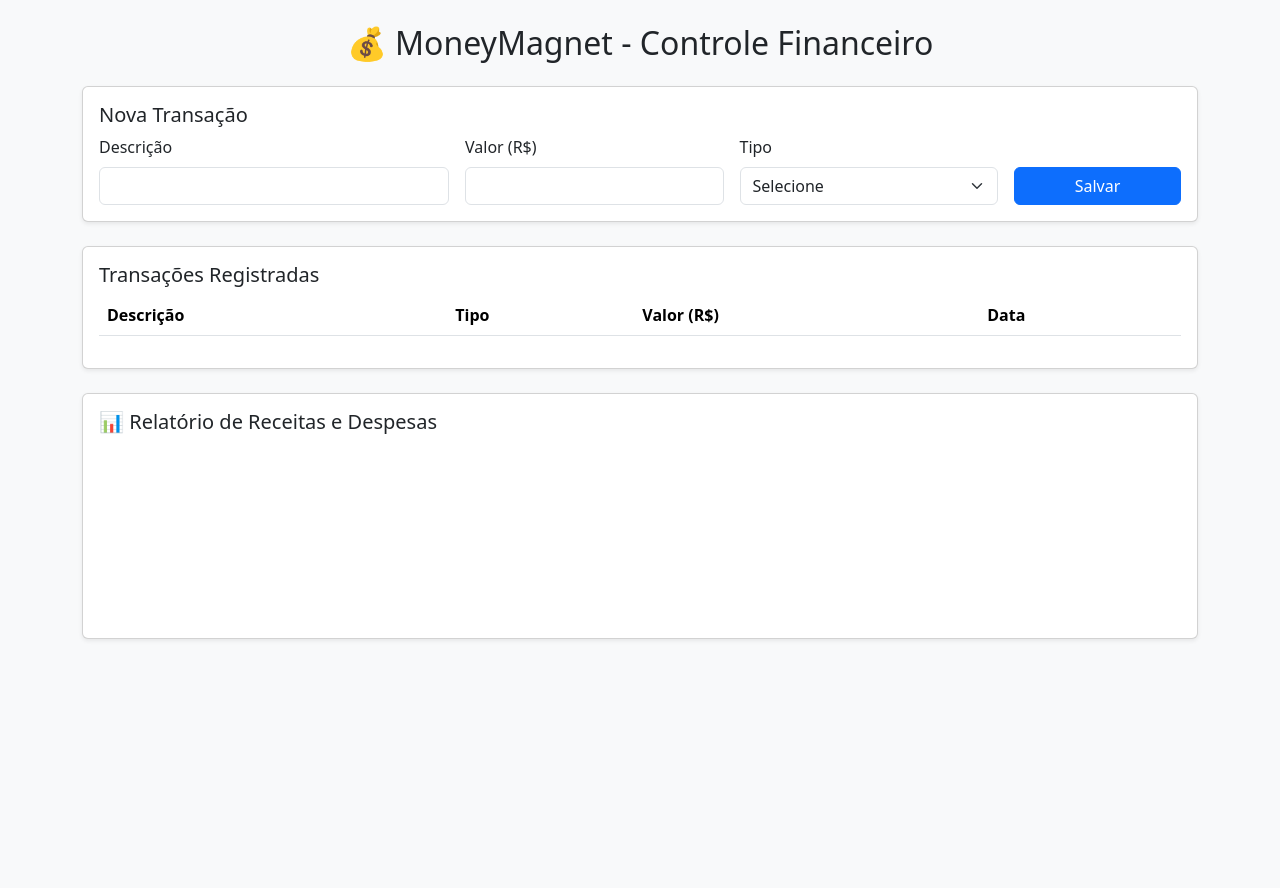
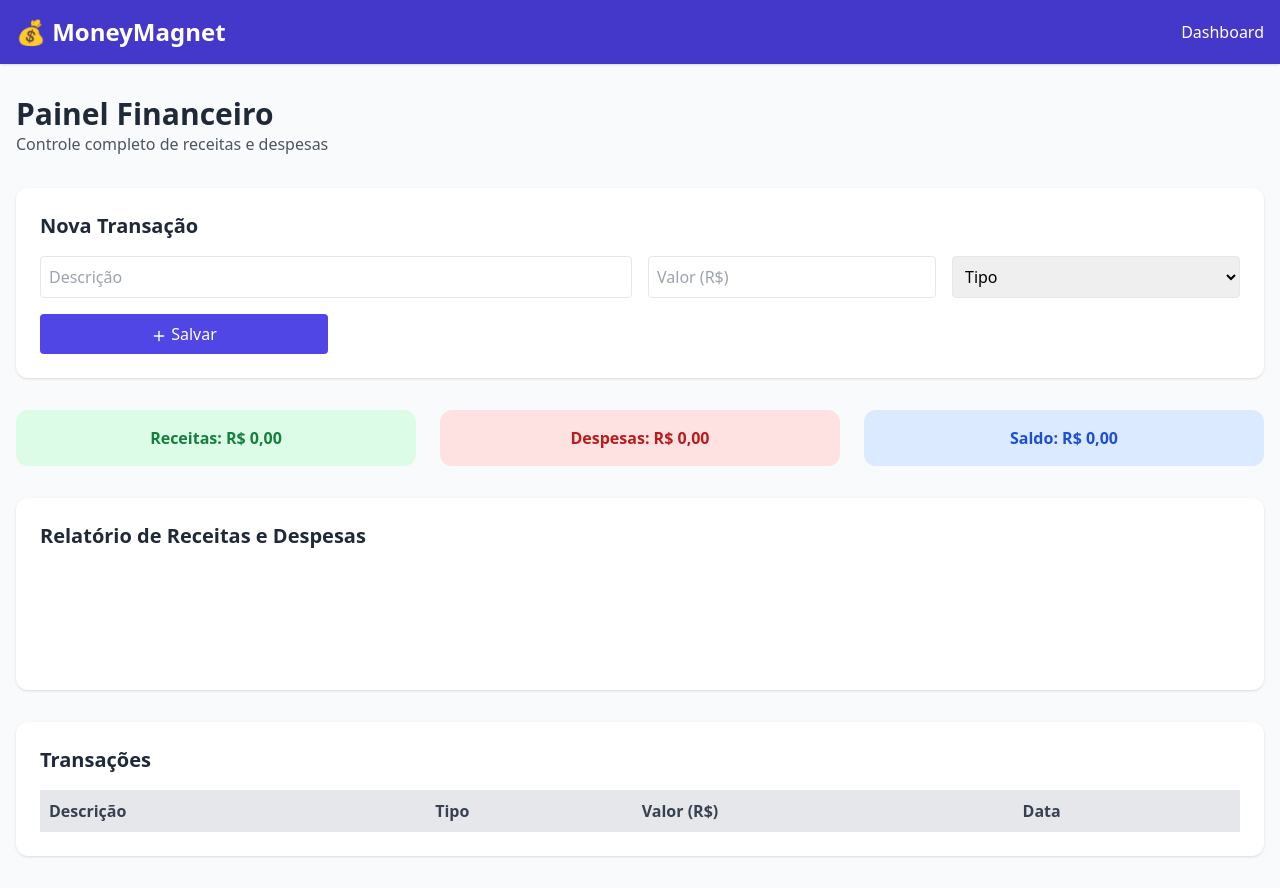
Before and after one commit to limae7852/Financeiro, a plain HTML site: page index.html in a window 1280 px wide. Before the commit the page ends 800 px from the top, so only its background shows below. Drawn offline with nearby package versions, Linux system fonts and the light colour scheme; no server answers.

Commit message:
index.html

```diff
--- a/index.html
+++ b/index.html
@@ -1,82 +1,98 @@
 <!DOCTYPE html>
 <html lang="pt-BR">
 <head>
-  <meta charset="UTF-8">
-  <meta name="viewport" content="width=device-width, initial-scale=1.0">
-  <title>ROSSETTI - Controle Financeiro</title>
-  <link href="https://cdn.jsdelivr.net/npm/bootstrap@5.3.2/dist/css/bootstrap.min.css" rel="stylesheet">
+  <meta charset="UTF-8" />
+  <meta name="viewport" content="width=device-width, initial-scale=1.0" />
+  <title>MoneyMagnet | Gestão Financeira</title>
+
+  <!-- TailwindCSS + Feather Icons + Chart.js -->
+  <script src="https://cdn.tailwindcss.com"></script>
+  <script src="https://cdn.jsdelivr.net/npm/feather-icons/dist/feather.min.js"></script>
   <script src="https://cdn.jsdelivr.net/npm/chart.js"></script>
 </head>
-<body class="bg-light">
 
-  <div class="container py-4">
-    <h2 class="text-center mb-4">💰 MoneyMagnet - Controle Financeiro</h2>
+<body class="bg-gray-50 min-h-screen">
+  <!-- Navbar -->
+  <nav class="bg-indigo-700 text-white p-4 shadow">
+    <div class="container mx-auto flex justify-between items-center">
+      <h1 class="text-2xl font-bold">💰 MoneyMagnet</h1>
+      <a href="#" class="hover:underline">Dashboard</a>
+    </div>
+  </nav>
 
-    <!-- FORMULÁRIO DE TRANSAÇÃO -->
-    <div class="card mb-4 shadow-sm">
-      <div class="card-body">
-        <h5 class="card-title">Nova Transação</h5>
-        <form id="formTransacao" class="row g-3">
-          <div class="col-md-4">
-            <label class="form-label">Descrição</label>
-            <input type="text" id="descricao" class="form-control" required>
+  <!-- Conteúdo principal -->
+  <main class="container mx-auto px-4 py-8">
+    <div class="flex flex-col md:flex-row justify-between items-start md:items-center mb-8">
+      <div>
+        <h2 class="text-3xl font-bold text-gray-800">Painel Financeiro</h2>
+        <p class="text-gray-600">Controle completo de receitas e despesas</p>
       </div>
-          <div class="col-md-3">
-            <label class="form-label">Valor (R$)</label>
-            <input type="number" id="valor" class="form-control" required>
     </div>
-          <div class="col-md-3">
-            <label class="form-label">Tipo</label>
-            <select id="tipo" class="form-select" required>
-              <option value="">Selecione</option>
+
+    <!-- Formulário -->
+    <div class="bg-white p-6 rounded-xl shadow mb-8">
+      <h3 class="text-xl font-semibold mb-4 text-gray-800">Nova Transação</h3>
+      <form id="formTransacao" class="grid grid-cols-1 md:grid-cols-4 gap-4">
+        <input type="text" id="descricao" placeholder="Descrição" class="border p-2 rounded col-span-1 md:col-span-2" />
+        <input type="number" id="valor" placeholder="Valor (R$)" class="border p-2 rounded" />
+        <select id="tipo" class="border p-2 rounded">
+          <option value="">Tipo</option>
           <option value="receita">Receita</option>
           <option value="despesa">Despesa</option>
         </select>
+        <button type="submit" class="bg-indigo-600 text-white px-4 py-2 rounded hover:bg-indigo-700">
+          <i data-feather="plus" class="inline w-4 h-4 mr-1"></i>Salvar
+        </button>
+      </form>
     </div>
-          <div class="col-md-2 d-flex align-items-end">
-            <button type="submit" class="btn btn-primary w-100">Salvar</button>
+
+    <!-- Relatório financeiro -->
+    <div class="grid grid-cols-1 md:grid-cols-3 gap-6 mb-8">
+      <div class="bg-green-100 text-green-700 p-4 rounded-xl text-center font-semibold" id="totalReceitas">
+        Receitas: R$ 0,00
       </div>
-        </form>
+      <div class="bg-red-100 text-red-700 p-4 rounded-xl text-center font-semibold" id="totalDespesas">
+        Despesas: R$ 0,00
+      </div>
+      <div class="bg-blue-100 text-blue-700 p-4 rounded-xl text-center font-semibold" id="saldoFinal">
+        Saldo: R$ 0,00
       </div>
     </div>
 
-    <!-- TABELA DE TRANSAÇÕES -->
-    <div class="card shadow-sm mb-4">
-      <div class="card-body">
-        <h5 class="card-title">Transações Registradas</h5>
-        <table class="table table-striped" id="tabelaTransacoes">
+    <!-- Gráfico -->
+    <div class="bg-white p-6 rounded-xl shadow mb-8">
+      <h3 class="text-xl font-semibold text-gray-800 mb-4">Relatório de Receitas e Despesas</h3>
+      <canvas id="grafico" height="100"></canvas>
+    </div>
+
+    <!-- Tabela -->
+    <div class="bg-white p-6 rounded-xl shadow">
+      <h3 class="text-xl font-semibold mb-4 text-gray-800">Transações</h3>
+      <div class="overflow-x-auto">
+        <table id="tabelaTransacoes" class="w-full text-left border">
           <thead>
-            <tr>
-              <th>Descrição</th>
-              <th>Tipo</th>
-              <th>Valor (R$)</th>
-              <th>Data</th>
+            <tr class="bg-gray-200 text-gray-700">
+              <th class="p-2">Descrição</th>
+              <th class="p-2">Tipo</th>
+              <th class="p-2">Valor (R$)</th>
+              <th class="p-2">Data</th>
             </tr>
           </thead>
           <tbody></tbody>
         </table>
       </div>
     </div>
-
-    <!-- RELATÓRIO -->
-    <div class="card shadow-sm">
-      <div class="card-body">
-        <h5 class="card-title">📊 Relatório de Receitas e Despesas</h5>
-        <canvas id="grafico"></canvas>
-        <div class="mt-4 text-center">
-          <h5><span id="totalReceitas" class="text-success fw-bold"></span></h5>
-          <h5><span id="totalDespesas" class="text-danger fw-bold"></span></h5>
-          <h5><span id="saldoFinal" class="fw-bold"></span></h5>
-        </div>
-      </div>
-    </div>
-  </div>
+  </main>
 
   <!-- Firebase -->
   <script type="module">
     import { initializeApp } from "https://www.gstatic.com/firebasejs/11.0.1/firebase-app.js";
-    import { getFirestore, collection, addDoc, getDocs, onSnapshot, serverTimestamp } from "https://www.gstatic.com/firebasejs/11.0.1/firebase-firestore.js";
+    import {
+      getFirestore, collection, addDoc, getDocs, onSnapshot,
+      serverTimestamp, query, orderBy
+    } from "https://www.gstatic.com/firebasejs/11.0.1/firebase-firestore.js";
 
+    // 🔧 CONFIGURAÇÃO DO FIREBASE (cole a sua aqui)
     const firebaseConfig = {
       apiKey: "AIzaSyBKL1wKzXRmQl75S1L0JwEzsT_UPtoLq5o",
       authDomain: "moneymagnet-financeiro.firebaseapp.com",
@@ -86,23 +102,27 @@
       appId: "1:861048650591:web:7d62142069a213b67b14ea"
     };
 
+    // Inicializa o app e Firestore
     const app = initializeApp(firebaseConfig);
     const db = getFirestore(app);
 
-    const form = document.getElementById('formTransacao');
-    const tabela = document.getElementById('tabelaTransacoes').querySelector('tbody');
-    const graficoCanvas = document.getElementById('grafico');
-
+    // Referências de elementos
+    const form = document.getElementById("formTransacao");
+    const tabela = document.getElementById("tabelaTransacoes").querySelector("tbody");
+    const graficoCanvas = document.getElementById("grafico");
     let grafico;
 
-    // Salvar transação
-    form.addEventListener('submit', async (e) => {
+    // Adiciona nova transação
+    form.addEventListener("submit", async (e) => {
       e.preventDefault();
-      const descricao = document.getElementById('descricao').value;
-      const valor = parseFloat(document.getElementById('valor').value);
-      const tipo = document.getElementById('tipo').value;
+      const descricao = document.getElementById("descricao").value.trim();
+      const valor = parseFloat(document.getElementById("valor").value);
+      const tipo = document.getElementById("tipo").value;
 
-      if (!descricao || !valor || !tipo) return alert("Preencha todos os campos!");
+      if (!descricao || isNaN(valor) || !tipo) {
+        alert("Preencha todos os campos corretamente!");
+        return;
+      }
 
       await addDoc(collection(db, "transacoes"), {
         descricao,
@@ -114,53 +134,72 @@
       form.reset();
     });
 
-    // Atualizar tabela e relatório em tempo real
-    onSnapshot(collection(db, "transacoes"), (snapshot) => {
+    // Função para renderizar dados
+    function carregarTransacoes(snapshot) {
       tabela.innerHTML = "";
       let receitas = 0;
       let despesas = 0;
 
       snapshot.forEach(doc => {
         const t = doc.data();
-        const dataFormatada = t.data ? new Date(t.data.toDate()).toLocaleString() : "-";
+        let dataFormatada = "-";
+        if (t.data && t.data.toDate) {
+          dataFormatada = new Date(t.data.toDate()).toLocaleString("pt-BR");
+        }
 
         const linha = `
-          <tr>
-            <td>${t.descricao}</td>
-            <td class="${t.tipo === 'receita' ? 'text-success' : 'text-danger'}">${t.tipo}</td>
-            <td>${t.valor.toFixed(2)}</td>
-            <td>${dataFormatada}</td>
+          <tr class="border-b hover:bg-gray-50">
+            <td class="p-2">${t.descricao || "(sem descrição)"}</td>
+            <td class="p-2 ${t.tipo === "receita" ? "text-green-600" : "text-red-600"}">${t.tipo || "—"}</td>
+            <td class="p-2">${t.valor ? t.valor.toFixed(2) : "0.00"}</td>
+            <td class="p-2">${dataFormatada}</td>
           </tr>
         `;
         tabela.innerHTML += linha;
 
-        if (t.tipo === "receita") receitas += t.valor;
-        else despesas += t.valor;
+        if (t.tipo === "receita") receitas += t.valor || 0;
+        else if (t.tipo === "despesa") despesas += t.valor || 0;
       });
 
-      // Atualizar totais
+      // Atualiza totais
       document.getElementById("totalReceitas").innerText = `Receitas: R$ ${receitas.toFixed(2)}`;
       document.getElementById("totalDespesas").innerText = `Despesas: R$ ${despesas.toFixed(2)}`;
       document.getElementById("saldoFinal").innerText = `Saldo: R$ ${(receitas - despesas).toFixed(2)}`;
 
-      // Atualizar gráfico
+      // Atualiza gráfico
       atualizarGrafico(receitas, despesas);
-    });
+    }
 
-    // Função do gráfico
+    // Atualiza o gráfico
     function atualizarGrafico(receitas, despesas) {
       if (grafico) grafico.destroy();
       grafico = new Chart(graficoCanvas, {
-        type: 'doughnut',
+        type: "doughnut",
         data: {
-          labels: ['Receitas', 'Despesas'],
+          labels: ["Receitas", "Despesas"],
           datasets: [{
             data: [receitas, despesas],
-            backgroundColor: ['#198754', '#dc3545']
+            backgroundColor: ["#16a34a", "#dc2626"]
           }]
+        },
+        options: {
+          plugins: {
+            legend: { position: "bottom" }
+          }
         }
       });
     }
+
+    // Escuta alterações em tempo real
+    const q = query(collection(db, "transacoes"), orderBy("data", "desc"));
+    onSnapshot(q, (snapshot) => {
+      carregarTransacoes(snapshot);
+    });
+
+    // Fallback (carrega caso snapshot falhe)
+    getDocs(collection(db, "transacoes")).then(snapshot => carregarTransacoes(snapshot));
+
+    feather.replace();
   </script>
 </body>
 </html>
```
Lines whose indentation alone changed are shown as unchanged.
